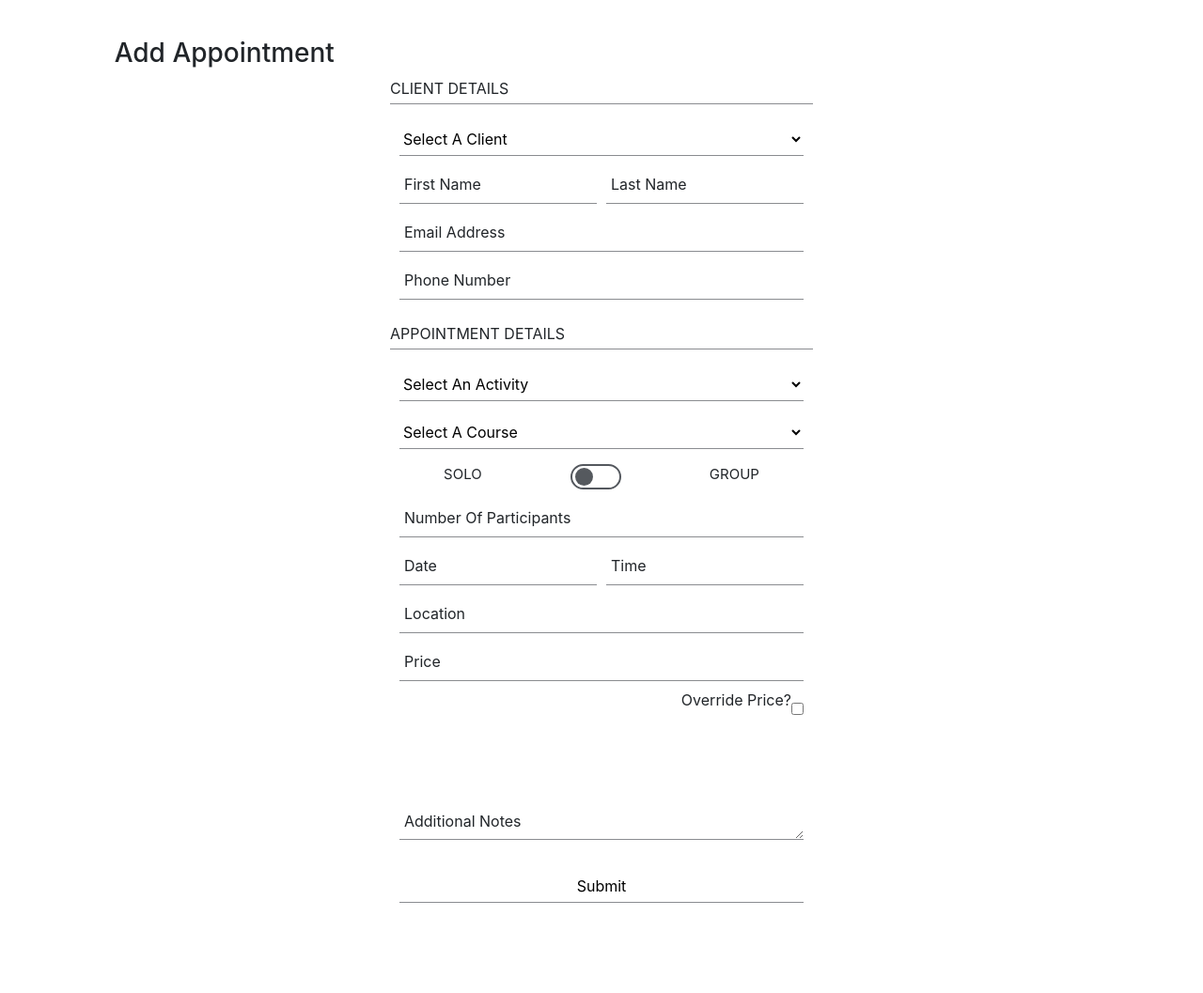
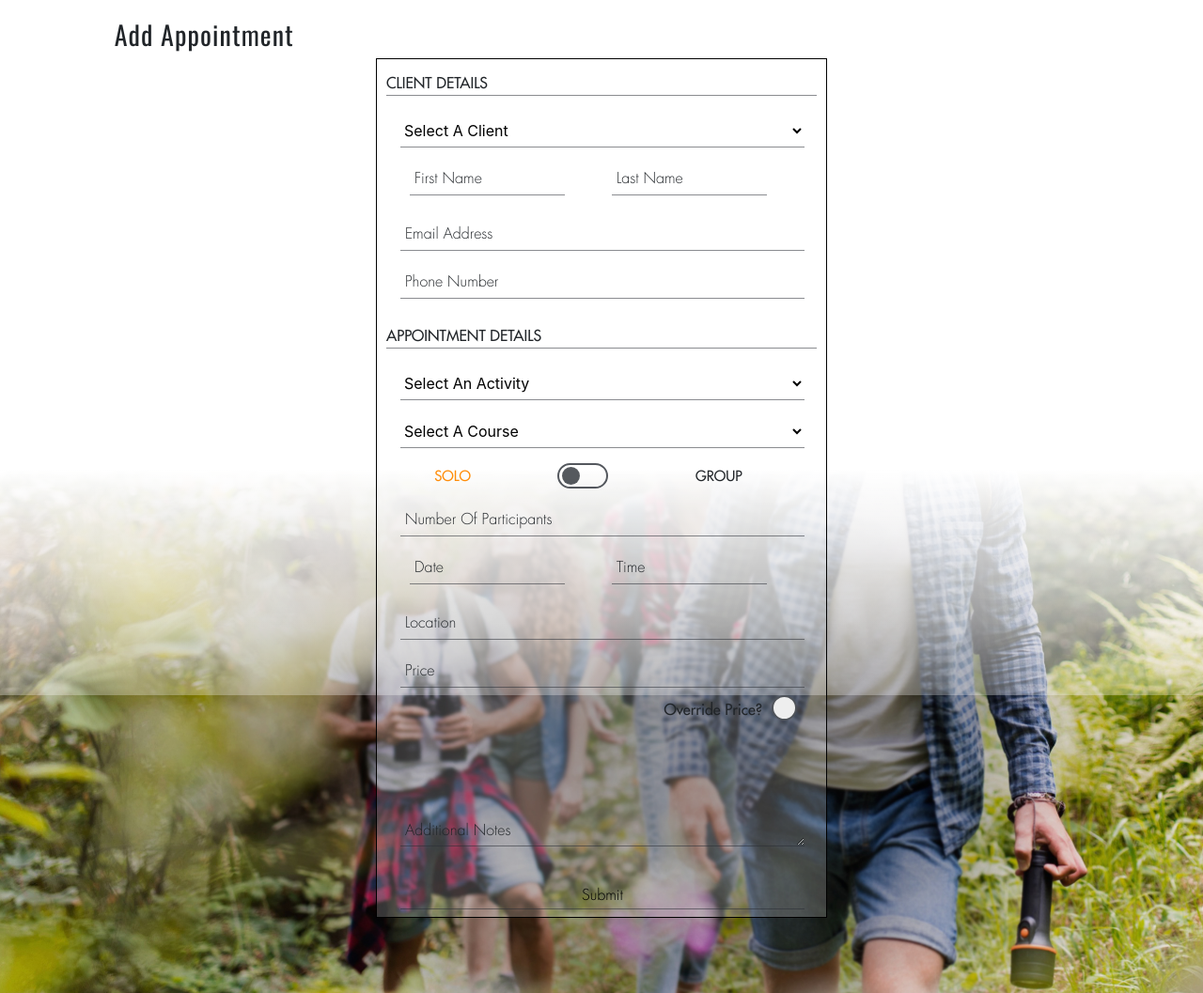
Before and after one commit to Lindsaykerr1994/Onwards-And-Upwards-Backend, a Django app: page /appointments/add_appointment in a window 1280 px wide. Shown: the part 60-1117 px from the top of the page at 94% size. Before the commit the page ends 1021 px from the top, so only its background shows below. Run offline with Django 3.2, Linux system fonts and the light colour scheme; the visitor is signed in with stand-in values (Sample User, id 1); data comes from the database, SQL or seed files in the repository; data that the repository does not hold is empty; some libraries are stand-ins or nearby versions.

Commit message:
Styling of page backgrounds + creation of custom form elements

```diff
--- a/appointments/templates/appointments/add_app.html
+++ b/appointments/templates/appointments/add_app.html
@@ -77,7 +77,7 @@
                             </select>
                         </div>
                         <div class="form-input solo-input d-flex justify-content-around">
-                            <p id="soloText">Solo</p>
+                            <p id="soloText" class="text-orange">Solo</p>
                             <label class="switch">
                                 <input id="id_solo" name="isSolo" checked="true" type="checkbox"><span class="slider round"></span>
                             </label>
@@ -103,11 +103,14 @@
                         </div>
                         <div class="form-input">
                             <label for="appointment_price">Price</label>
-                            <input type="text" id="id_price" name="appointment_price" readonly>
+                            <input type="number" id="id_price" name="appointment_price" readonly>
                         </div>
-                        <div class="form-input no-border d-flex justify-content-end">
+                        <div class="form-input checkbox-input no-border d-flex justify-content-end">
                             <p>Override Price?</p>
-                            <input type="checkbox" id="id_override_price" name="override_price">
+                            <label class="ck-container">
+                                <input type="checkbox" id="id_override_price" name="override_price">
+                                <span class="checkmark"></span>
+                            </label>
                         </div>
                         <div class="form-input textarea-input">
                             <label for="add_notes">Additional Notes</label>
--- a/static/css/base.css
+++ b/static/css/base.css
@@ -1,3 +1,4 @@
+@import url('https://fonts.googleapis.com/css2?family=Oswald:wght@200;400;600;700&display=swap');
 html {
     height: 100%;
 }
@@ -8,18 +9,27 @@ html {
     height: 1.5rem;
     width: 1.5rem;
 }
-.logo-font {
-    text-transform: uppercase;
+.body-container {
+    min-height: 100vh;
+    padding-top: 80px;
+    padding-bottom: 80px;
+    background-image: url("../../media/welcome-img.jpg");
+    background-repeat: no-repeat no-repeat;
+    background-size: cover;
+    background-position: center 100px;
 }
-.main-logo-link {
-    width: fit-content;
+.body-container::before {
+    position: fixed;
+    content: "";
+    top: 0;
+    left: 0;
+    height: 100%;
+    width: 100%;
+    background-image: linear-gradient(white 70%, rgba(255,255,255,0.8), rgba(255,255,255,0.6) , rgba(255,255,255,0.3));
 }
-.body-container {
-    margin-top: 100px;
-    padding-bottom: 50px;
-}
-.appointment-container h4 {
-    width: fit-content;
+h1, h2, h3, h4, h5{
+    font-family: 'Oswald';
+    letter-spacing: 1.1px;
 }
 /* MISCELLANEOUS */
 /* Buttons */
--- a/static/css/fonts.css
+++ b/static/css/fonts.css
@@ -1,6 +1,27 @@
 /* Font Imports */
-
+@font-face {
+    font-family: 'Futura Medium';
+    src: url('../../media/fonts/Futura-Medium.woff') format('woff');
+}
+@font-face {
+    font-family: 'Futura Light';
+    src: url('../../media/fonts/Futura-Light.woff') format('woff');
+}
+/* Font Families */
+.font-futura-medium {
+    font-family: 'Futura Medium'!important;
+}
+.font-futura-light {
+    font-family: 'Futura Light'!important;
+}
+.font-oswald {
+    font-family: 'Oswald'!important;
+}
 /* Colours */
 .text-black {
     color: #000 !important;
 }
+.text-orange {
+    color: #FF8C08 !important;
+    transition: 0.8s;
+}
--- a/static/css/forms.css
+++ b/static/css/forms.css
@@ -1,5 +1,8 @@
 .onwards-form{
-    width: 450px;
+    width: 480px;
+    padding-top: 10px;
+    background-color: rgba(255,255,255,0.2);
+    border: 1px solid #000;
 }
 .onwards-form.small-onwards-form {
     width:350px;
@@ -8,8 +11,9 @@
     margin-bottom: 16px;
 }
 .onwards-form p{
-    margin-bottom: 0;
     text-transform: uppercase;
+    font-family: 'Futura Medium';
+    margin: 0 10px;
 }
 .no-border p {
     text-transform: capitalize;
@@ -17,13 +21,12 @@
 }
 .onwards-form hr{
     border-color: rgba(42, 47, 54, 0.55);
-    margin-top: 4px;
-    margin-bottom: 12px;
+    margin: 4px 10px 12px 10px;
 }
-.form-input:not(.solo-input, .price-input){
+.form-input:not(.solo-input):not(.price-input){
     width: 430px;
     height: 43px;
-    margin: 0 10px 8px 10px;
+    margin: 0 25px 8px 25px;
     border: 0;
     border-bottom: 1px solid rgba(42, 47, 54, 0.55);
     position: relative;
@@ -34,7 +37,18 @@
     width: 330px;
 }
 .form-input.textarea-input {
-    height: 110px;
+    height: 110px!important;
+}
+input, textarea {
+    font-family: 'Futura Light';
+}
+input::-webkit-outer-spin-button,
+input::-webkit-inner-spin-button {
+  -webkit-appearance: none;
+  margin: 0;
+}
+input [type="number"] {
+    -moz-appearance: textfield;
 }
 .solo-input{
     width: 430px;
@@ -81,20 +95,21 @@ input:focus, input:active, select:focus, select:active, textarea:focus, textarea
     display: inline-block;
     margin: 0;
 }
-.form-input:not(.solo-input) label {
+.form-input:not(.solo-input):not(.checkbox-input) label{
     position: absolute;
     top: 10px;
     left: 5px;
     z-index: 2;
     margin-bottom: 0;
+    font-family: 'Futura Light';
 }
-.form-input.activeInput label{
+.form-input.activeInput:not(.checkbox-input):not(.solo-input) label{
     font-size: 10px;
     color: #ff8c08;
     top: -1px;
     transition: 0.4s;
 }
-.form-input.stickLabel label{
+.form-input.stickLabel:not(.checkbox-input):not(.solo-input) label{
     top: -1px;
     z-index: 4;
     font-size: 10px;
@@ -102,13 +117,13 @@ input:focus, input:active, select:focus, select:active, textarea:focus, textarea
     transition: font-size 0.4;
 }
 .form-input.textarea-input label {
-    top: 78px;
+    top: 78px!important;
 }
 .form-input.activeInput.textarea-input label {
-    top: -5px;
+    top: -5px!important;
 }
 .form-input.stickLabel.textarea-input label {
-    top: -5px;
+    top: -5px!important;
 }
 /* Stripe Loading Spinner */
 #loading-overlay {
@@ -128,3 +143,59 @@ input:focus, input:active, select:focus, select:active, textarea:focus, textarea
     margin: 0;
     height: 100%;
 }
+/* Custom Checkbox */
+.ck-container {
+  display: block;
+  position: relative;
+  padding-left: 35px;
+  margin-bottom: 12px;
+  cursor: pointer;
+  font-size: 22px;
+  -webkit-user-select: none;
+  -moz-user-select: none;
+  -ms-user-select: none;
+  user-select: none;
+}
+.ck-container input {
+  position: absolute;
+  opacity: 0;
+  cursor: pointer;
+  height: 0;
+  width: 0;
+}
+.checkmark {
+  position: absolute;
+  top: 0;
+  left: 0;
+  height: 27px;
+  width: 27px;
+  border-radius: 50%;
+  background-color: #eee;
+  border: 2px solid rgba(42, 47, 54, 0.8);
+}
+.ck-container:hover .checkmark {
+  border: 2px solid rgba(42, 47, 54, 1);
+}
+.checkmark:after {
+  content: "";
+  position: absolute;
+  display: none;
+}
+.ck-container input:checked ~ .checkmark:after {
+  display: block;
+}
+.ck-container .checkmark:after {
+  left: 2px;
+  top: 2px;
+  width: 19px;
+  height: 19px;
+  background-color: rgba(42, 47, 54, 0.8);
+  border-radius: 50%;
+}
+.ck-container:hover .checkmark:after {
+    display: block;
+    background-color: rgba(42, 47, 54, 0.4)
+}
+.ck-container:hover input:checked ~ .checkmark:after {
+    background-color: rgba(42, 47, 54, 1)
+}
--- a/static/css/navbar.css
+++ b/static/css/navbar.css
@@ -5,6 +5,12 @@ header {
 }
 header > .row {
     height: 60px;
+}
+.logo-font {
+    text-transform: uppercase;
+}
+.main-logo-link {
+    width: fit-content;
 }
 .nav-link {
     padding-left: 0;
--- a/static/css/tables.css
+++ b/static/css/tables.css
@@ -4,8 +4,12 @@
 .table-hover tbody tr:hover {
     background-color: hsla(32, 100%, 35%, 0.075);
 }
+thead {
+    font-family: 'Futura Medium';
+}
 tbody {
     max-height: 185px;
+    font-family: 'Futura Light';
 }
 tr {
     height: 37px !important;
--- a/static/js/appointment.js
+++ b/static/js/appointment.js
@@ -34,9 +34,9 @@ function handleCourseChange() {
     var NOP = parseInt($("#id_number_participants").val());
     if(Number.isNaN(NOP)){
         if($("#id_solo").is(":checked")){
-            $("#id_number_participants").val(1)
+            $("#id_number_participants").val(1);
+            $("#id_number_participants").change();
         }
-
     }
     calculatePrice(code);
 }
@@ -50,6 +50,11 @@ function handleSoloChange() {
                 num = 1;
                 $("#id_number_participants").val(num);
             }
+            $("#groupText").removeClass("text-orange");
+            $("#soloText").addClass("text-orange");
+        } else {
+            $("#soloText").removeClass("text-orange");
+            $("#groupText").addClass("text-orange");
         }
     }
     if($("#id_course").val()!==null){
@@ -120,6 +125,7 @@ function calculatePrice(code) {
         return;
     }
     $("#id_price").val(cost);
+    $("#id_price").trigger('change');
 }
 
 $("#id_override_price").change(function(){
--- a/templates/base.html
+++ b/templates/base.html
@@ -15,10 +15,11 @@
 
     {% block corecss %}
         <link rel="stylesheet" href="https://stackpath.bootstrapcdn.com/bootstrap/4.4.1/css/bootstrap.min.css" integrity="sha384-Vkoo8x4CGsO3+Hhxv8T/Q5PaXtkKtu6ug5TOeNV6gBiFeWPGFN9MuhOf23Q9Ifjh" crossorigin="anonymous">
+
+        <link rel="stylesheet" href="{% static 'css/fonts.css' %}">
         <link rel="stylesheet" href="{% static 'css/base.css' %}">
         <link rel="stylesheet" href="{% static 'css/toasts.css' %}">
         <link rel="stylesheet" href="{% static 'css/navbar.css' %}">
-        <link rel="stylesheet" href="{% static 'css/fonts.css' %}">
     {% endblock %}
 
     {% block extra_css %}
@@ -65,6 +66,8 @@
     {% block content %}
     {% endblock %}
 
+    {% include 'includes/navbar/footer.html' %}
+
     {% block postloadjs %}
             <script type="text/javascript">
                 $('.toast').toast('show');
```
Also changed, not shown: appointments/templates/appointments/all_appointments.html (+6 -5 lines), home/templates/home/index.html (+10 -4 lines), media/fonts/Futura-Light.woff (added), media/fonts/Futura-Medium.woff (added), media/welcome-img.jpg (added), templates/includes/navbar/footer.html (added).
